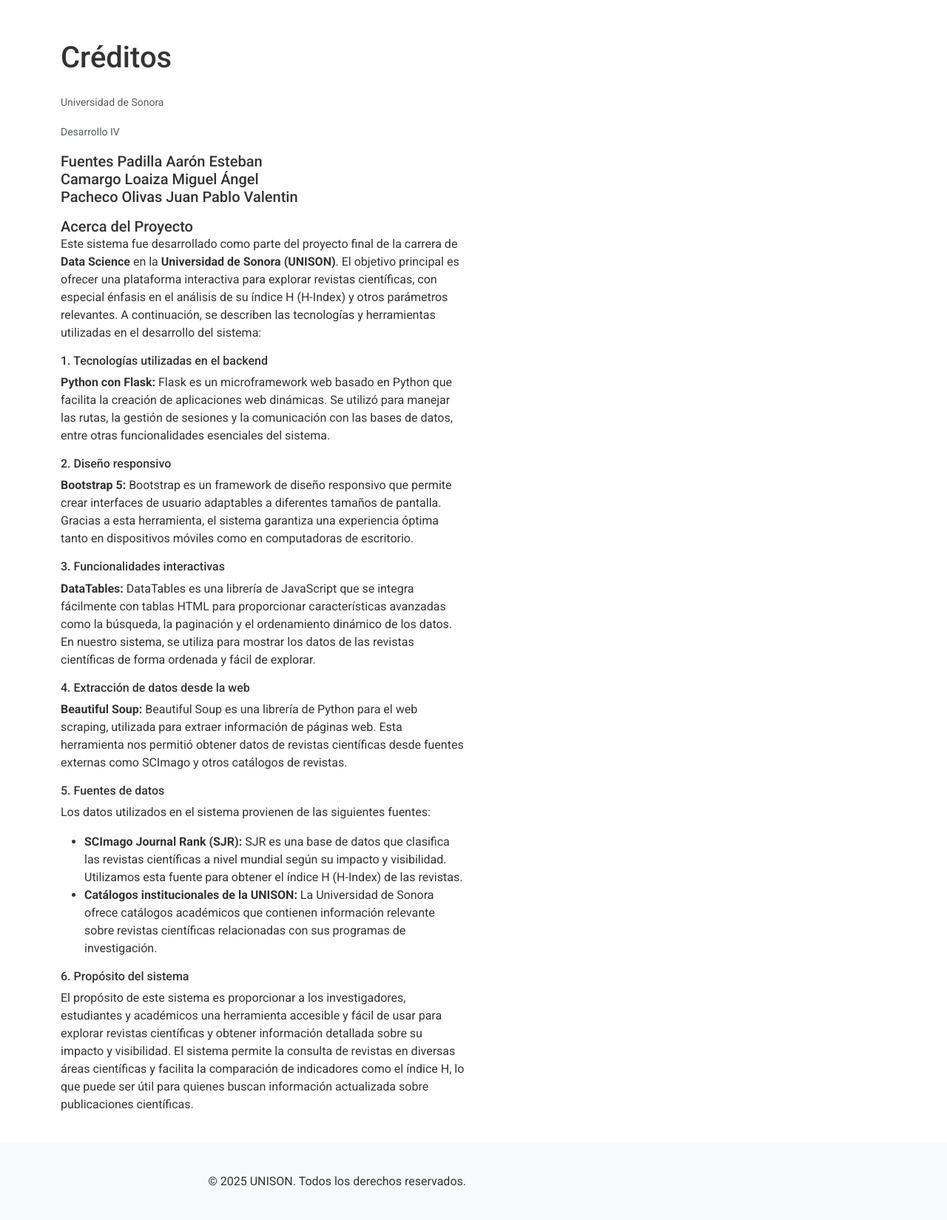
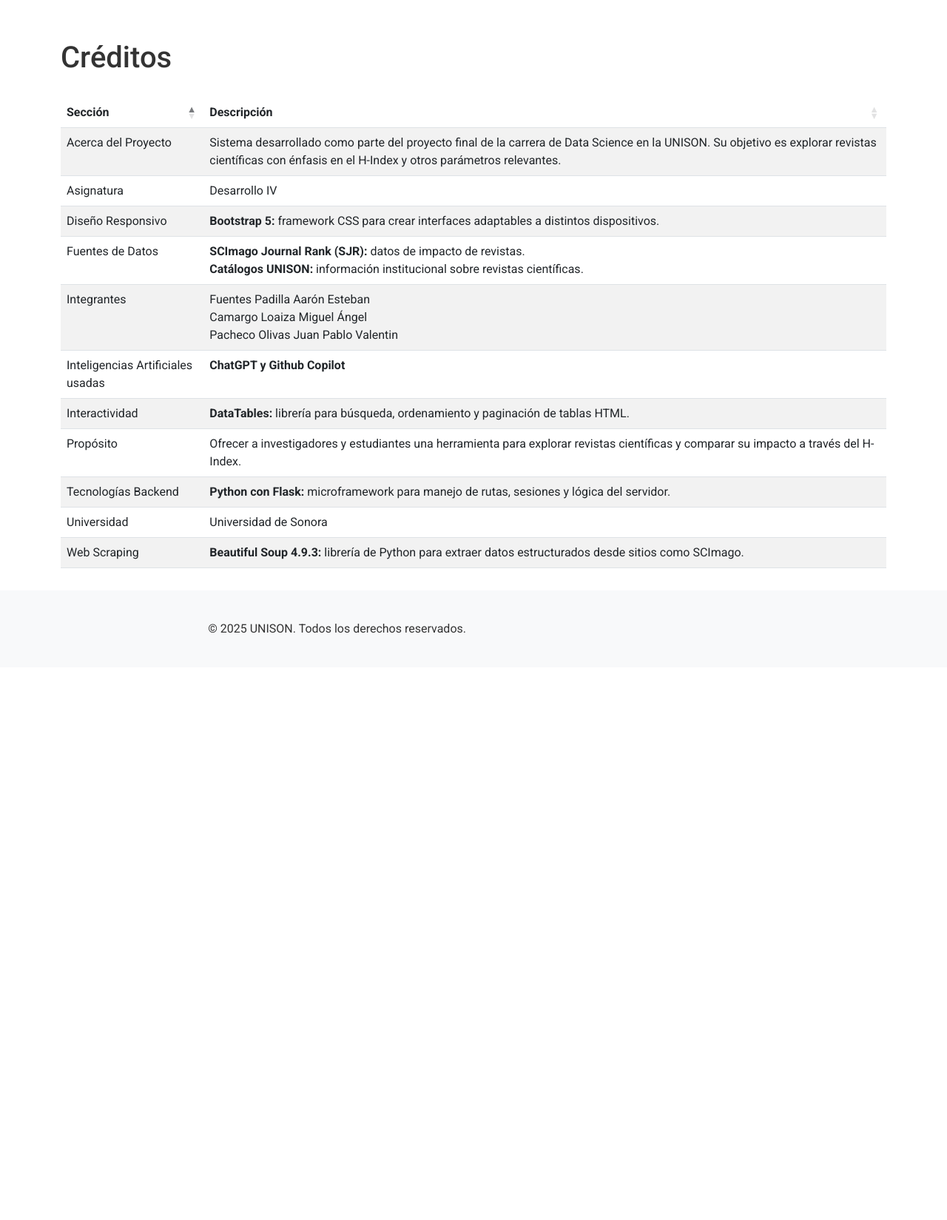
Before and after one commit to chxrry619/ProyectoFinalDS42025, a Flask app: page /creditos in a window 1280 px wide. Shown: the part 56-1705 px from the top of the page at 74% size. After the commit the page ends 912 px from the top, so only its background shows below. Run offline with Flask 3, Linux system fonts and the light colour scheme; parts of the project's set-up code (start-up, migrations or seed data) failed here and were passed over; some libraries are stand-ins or nearby versions.

Commit message:
creditos modificados

```diff
--- a/templates/creditos.html
+++ b/templates/creditos.html
@@ -7,42 +7,96 @@
     <div class="col-md-12">
         <h1 class="mb-4">Créditos</h1>
 
-        <div class="row row-cols-1 row-cols-md-2 g-4">
-            <div class="col">
-                        <p class="card-text"><small class="text-muted">Universidad de Sonora</small></p>
-                        <p class="card-text"><small class="text-muted">Desarrollo IV</small></p>
-                        <h5 class="card-title">Fuentes Padilla Aarón Esteban</h5>
-                        <h5 class="card-title">Camargo Loaiza Miguel Ángel</h5>
-                        <h5 class="card-title">Pacheco Olivas Juan Pablo Valentin</h5>
-                        <p class="card-text"></p>
-                        <h5 class="card-title">Acerca del Proyecto</h5>
-        <p>Este sistema fue desarrollado como parte del proyecto final de la carrera de <strong>Data Science</strong> en la <strong>Universidad de Sonora (UNISON)</strong>. El objetivo principal es ofrecer una plataforma interactiva para explorar revistas científicas, con especial énfasis en el análisis de su índice H (H-Index) y otros parámetros relevantes. A continuación, se describen las tecnologías y herramientas utilizadas en el desarrollo del sistema:</p>
-
-        <h6>1. Tecnologías utilizadas en el backend</h6>
-        <p><strong>Python con Flask:</strong> Flask es un microframework web basado en Python que facilita la creación de aplicaciones web dinámicas. Se utilizó para manejar las rutas, la gestión de sesiones y la comunicación con las bases de datos, entre otras funcionalidades esenciales del sistema.</p>
-
-        <h6>2. Diseño responsivo</h6>
-        <p><strong>Bootstrap 5:</strong> Bootstrap es un framework de diseño responsivo que permite crear interfaces de usuario adaptables a diferentes tamaños de pantalla. Gracias a esta herramienta, el sistema garantiza una experiencia óptima tanto en dispositivos móviles como en computadoras de escritorio.</p>
-
-        <h6>3. Funcionalidades interactivas</h6>
-        <p><strong>DataTables:</strong> DataTables es una librería de JavaScript que se integra fácilmente con tablas HTML para proporcionar características avanzadas como la búsqueda, la paginación y el ordenamiento dinámico de los datos. En nuestro sistema, se utiliza para mostrar los datos de las revistas científicas de forma ordenada y fácil de explorar.</p>
-
-        <h6>4. Extracción de datos desde la web</h6>
-        <p><strong>Beautiful Soup:</strong> Beautiful Soup es una librería de Python para el web scraping, utilizada para extraer información de páginas web. Esta herramienta nos permitió obtener datos de revistas científicas desde fuentes externas como SCImago y otros catálogos de revistas.</p>
-
-        <h6>5. Fuentes de datos</h6>
-        <p>Los datos utilizados en el sistema provienen de las siguientes fuentes:</p>
-        <ul>
-            <li><strong>SCImago Journal Rank (SJR):</strong> SJR es una base de datos que clasifica las revistas científicas a nivel mundial según su impacto y visibilidad. Utilizamos esta fuente para obtener el índice H (H-Index) de las revistas.</li>
-            <li><strong>Catálogos institucionales de la UNISON:</strong> La Universidad de Sonora ofrece catálogos académicos que contienen información relevante sobre revistas científicas relacionadas con sus programas de investigación.</li>
-        </ul>
-
-        <h6>6. Propósito del sistema</h6>
-        <p>El propósito de este sistema es proporcionar a los investigadores, estudiantes y académicos una herramienta accesible y fácil de usar para explorar revistas científicas y obtener información detallada sobre su impacto y visibilidad. El sistema permite la consulta de revistas en diversas áreas científicas y facilita la comparación de indicadores como el índice H, lo que puede ser útil para quienes buscan información actualizada sobre publicaciones científicas.</p>
-
-                    </div>
-                </div>
-            </div>
-
+        <div class="table-responsive">
+            <table class="table table-striped" id="creditosTable">
+                <thead>
+                    <tr>
+                        <th>Sección</th>
+                        <th>Descripción</th>
+                    </tr>
+                </thead>
+                <tbody>
+                    <tr>
+                        <td>Universidad</td>
+                        <td>Universidad de Sonora</td>
+                    </tr>
+                    <tr>
+                        <td>Asignatura</td>
+                        <td>Desarrollo IV</td>
+                    </tr>
+                    <tr>
+                        <td>Integrantes</td>
+                        <td>
+                            Fuentes Padilla Aarón Esteban<br>
+                            Camargo Loaiza Miguel Ángel<br>
+                            Pacheco Olivas Juan Pablo Valentin
+                        </td>
+                    </tr>
+                    <tr>
+                        <td>Acerca del Proyecto</td>
+                        <td>
+                            Sistema desarrollado como parte del proyecto final de la carrera de Data Science en la UNISON. Su objetivo es explorar revistas científicas con énfasis en el H-Index y otros parámetros relevantes.
+                        </td>
+                    </tr>
+                    <tr>
+                        <td>Tecnologías Backend</td>
+                        <td>
+                            <strong>Python con Flask:</strong> microframework para manejo de rutas, sesiones y lógica del servidor.
+                        </td>
+                    </tr>
+                    <tr>
+                        <td>Diseño Responsivo</td>
+                        <td>
+                            <strong>Bootstrap 5:</strong> framework CSS para crear interfaces adaptables a distintos dispositivos.
+                        </td>
+                    </tr>
+                    <tr>
+                        <td>Interactividad</td>
+                        <td>
+                            <strong>DataTables:</strong> librería para búsqueda, ordenamiento y paginación de tablas HTML.
+                        </td>
+                    </tr>
+                    <tr>
+                        <td>Web Scraping</td>
+                        <td>
+                            <strong>Beautiful Soup 4.9.3:</strong> librería de Python para extraer datos estructurados desde sitios como SCImago.
+                        </td>
+                    </tr>
+                    <tr>
+                        <td>Fuentes de Datos</td>
+                        <td>
+                            <strong>SCImago Journal Rank (SJR):</strong> datos de impacto de revistas.<br>
+                            <strong>Catálogos UNISON:</strong> información institucional sobre revistas científicas.
+                        </td>
+                    </tr>
+                    <tr>
+                        <td>Propósito</td>
+                        <td>
+                            Ofrecer a investigadores y estudiantes una herramienta para explorar revistas científicas y comparar su impacto a través del H-Index.
+                        </td>
+                    </tr>
+                                            <td>Inteligencias Artificiales usadas</td>
+                        <td>
+                            <strong>ChatGPT y Github Copilot</strong>
+                        </td>
+                </tbody>
+            </table>
+        </div>
+    </div>
 </div>
 {% endblock %}
+
+{% block scripts %}
+<script>
+$(document).ready(function() {
+    $('#creditosTable').DataTable({
+        language: {
+            url: 'https://cdn.datatables.net/plug-ins/1.13.6/i18n/es-ES.json'
+        },
+        paging: false,
+        searching: false,
+        info: false
+    });
+});
+</script>
+{% endblock %}
```
